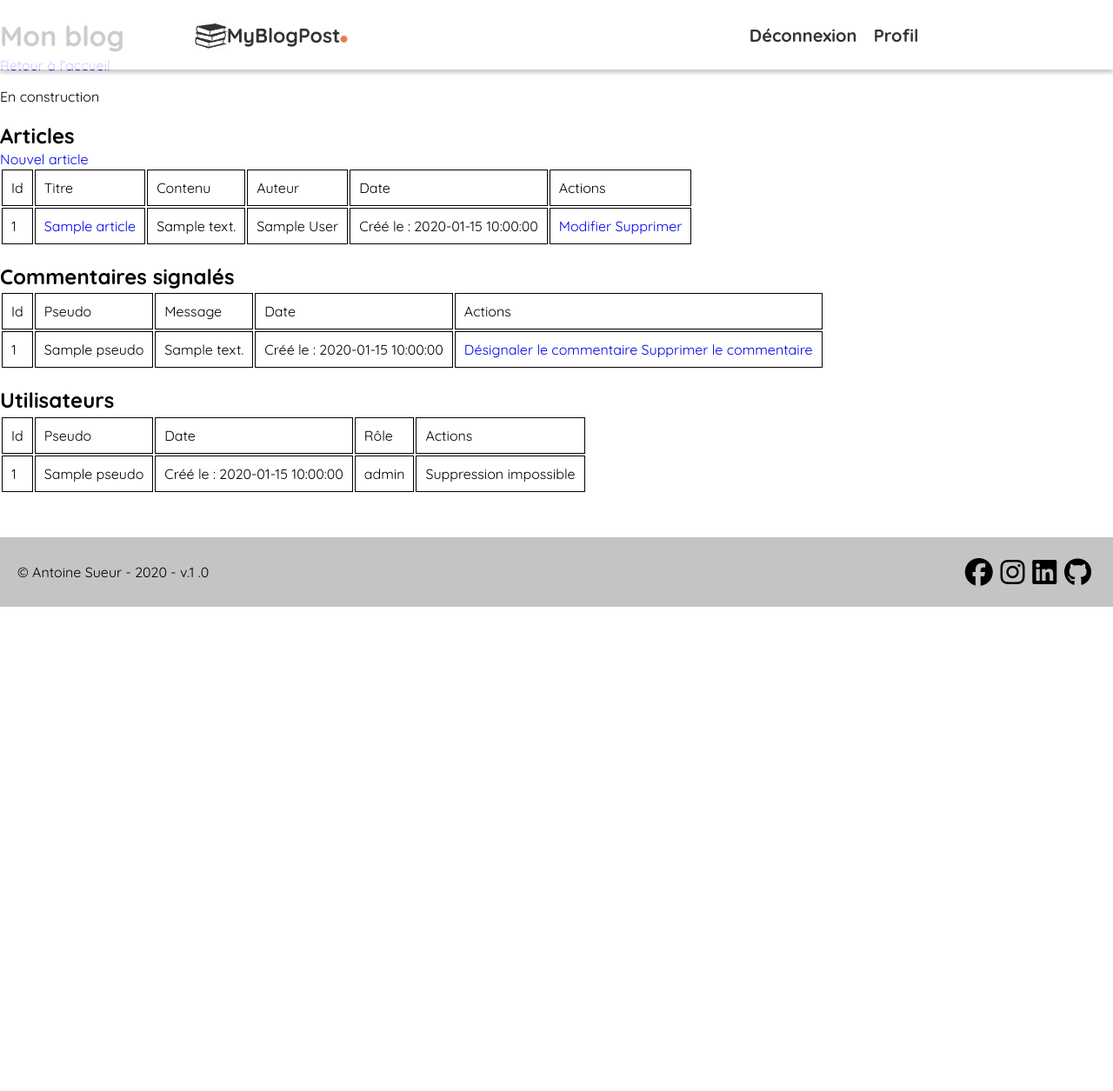
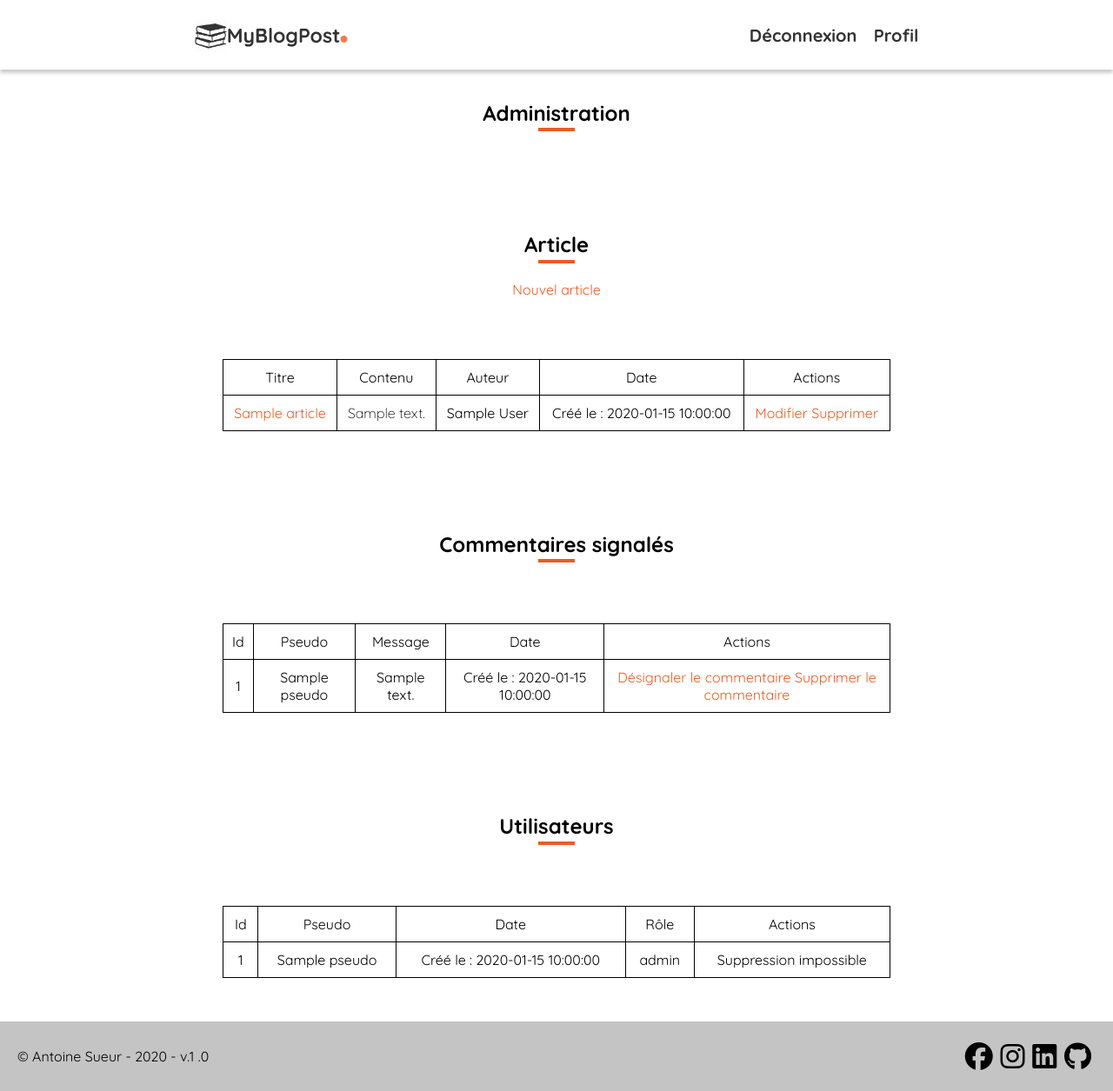
Before and after one commit to AntoineSueurPro/CRUD-PHP, a PHP site: template templates/administration.php in a window 1280 px wide. Shown: the whole page at 87% size. Before the commit the page ends 698 px from the top, so only its background shows below. Run offline with PHP 8.4, Linux system fonts and the light colour scheme; the template is opened without the code that fills it: most values are stand-ins (such as "Sample title", 1, 10 or a date in 2020); data that the repository does not hold is empty; some libraries are stand-ins or nearby versions.

Commit message:
CSS vue admin, ajout et edition d'article

```diff
--- a/templates/administration.php
+++ b/templates/administration.php
@@ -1,18 +1,16 @@
 <?php $this->title = 'Administration'; ?>
-
-<h1>Mon blog</h1>
-<a href="../public/index.php">Retour à l'accueil</a>
-<p>En construction</p>
-<?= $this->session->show('add_article'); ?>
-<?= $this->session->show('edit_article'); ?>
-<?= $this->session->show('delete_article'); ?>
-<?= $this->session->show('unflag_comment'); ?>
-<?= $this->session->show('delete_comment'); ?>
-<h2>Articles</h2>
-<a href="../public/index.php?route=addArticle">Nouvel article</a>
-<table>
+<section class="admin-container">
+<div class="titre-separateur flex">
+  <h1 class"titre-generique flex">Administration</h1>
+  <div class="separateur flex"></div>
+</div>
+<div class="titre-separateur flex">
+  <h2 class"titre-generique flex">Article</h2>
+  <div class="separateur flex"></div><br>
+  <a href="../public/index.php?route=addArticle">Nouvel article</a>
+</div>
+<table class="table-admin">
     <tr>
-        <td>Id</td>
         <td>Titre</td>
         <td>Contenu</td>
         <td>Auteur</td>
@@ -24,9 +22,8 @@
     {
         ?>
         <tr>
-            <td><?= htmlspecialchars($article->getId());?></td>
             <td><a href="../public/index.php?route=article&articleId=<?= htmlspecialchars($article->getId());?>"><?= htmlspecialchars($article->getTitle());?></a></td>
-            <td><?= substr($article->getContent(), 0, 150);?></td>
+            <td class="table-content"><?= substr($article->getContent(), 0, 300);?></td>
             <td><?= htmlspecialchars($article->getAuthor());?></td>
             <td>Créé le : <?= htmlspecialchars($article->getCreatedAt());?></td>
             <td>
@@ -39,8 +36,11 @@
     ?>
 </table>
 
-<h2>Commentaires signalés</h2>
-<table>
+<div class="titre-separateur flex">
+  <h2 class"titre-generique flex">Commentaires signalés</h2>
+  <div class="separateur flex"></div>
+</div>
+<table class="table-admin">
     <tr>
         <td>Id</td>
         <td>Pseudo</td>
@@ -67,8 +67,11 @@
     ?>
 </table>
 
-<h2>Utilisateurs</h2>
-<table>
+<div class="titre-separateur flex">
+  <h2 class"titre-generique flex">Utilisateurs</h2>
+  <div class="separateur flex"></div>
+</div>
+<table class="table-admin">
     <tr>
         <td>Id</td>
         <td>Pseudo</td>
@@ -103,3 +106,4 @@
     }
     ?>
 </table>
+</section>
```
Also changed, not shown: templates/add_article.php (+4 -3 lines), templates/form_article.php (+9 -6 lines).
